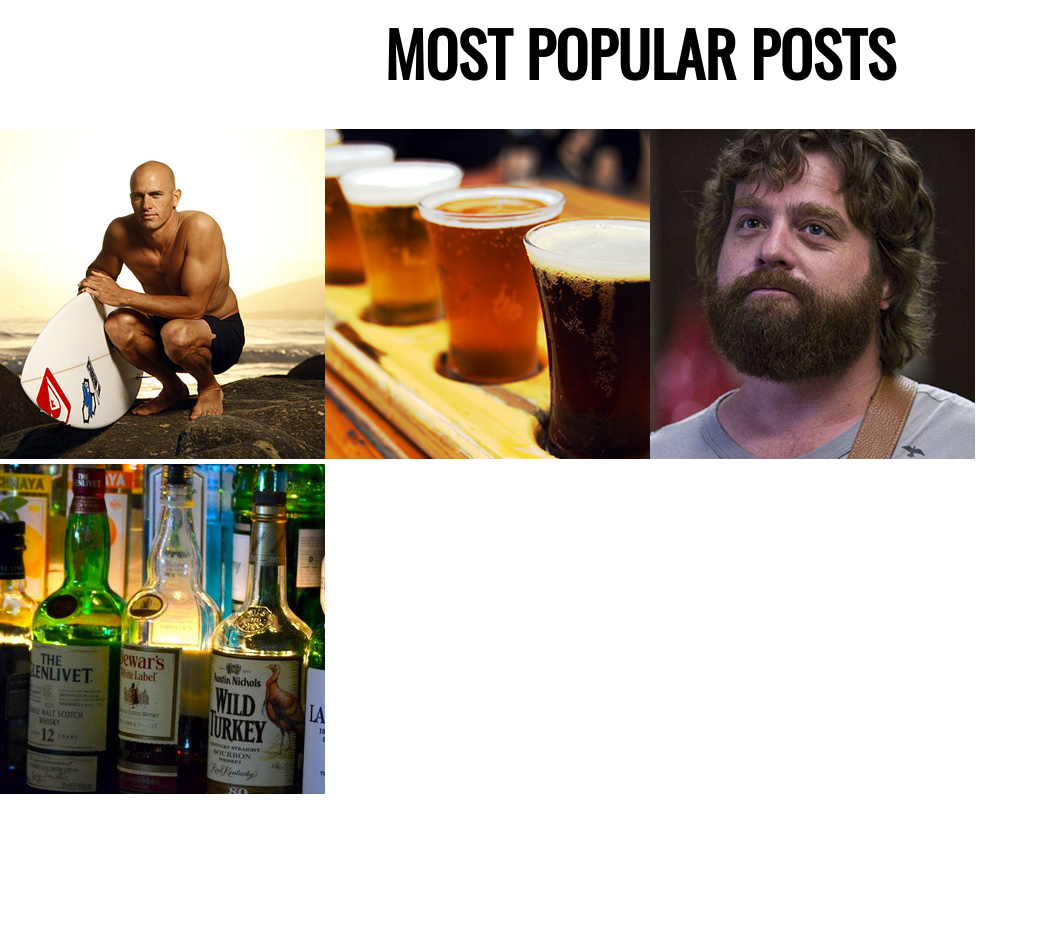
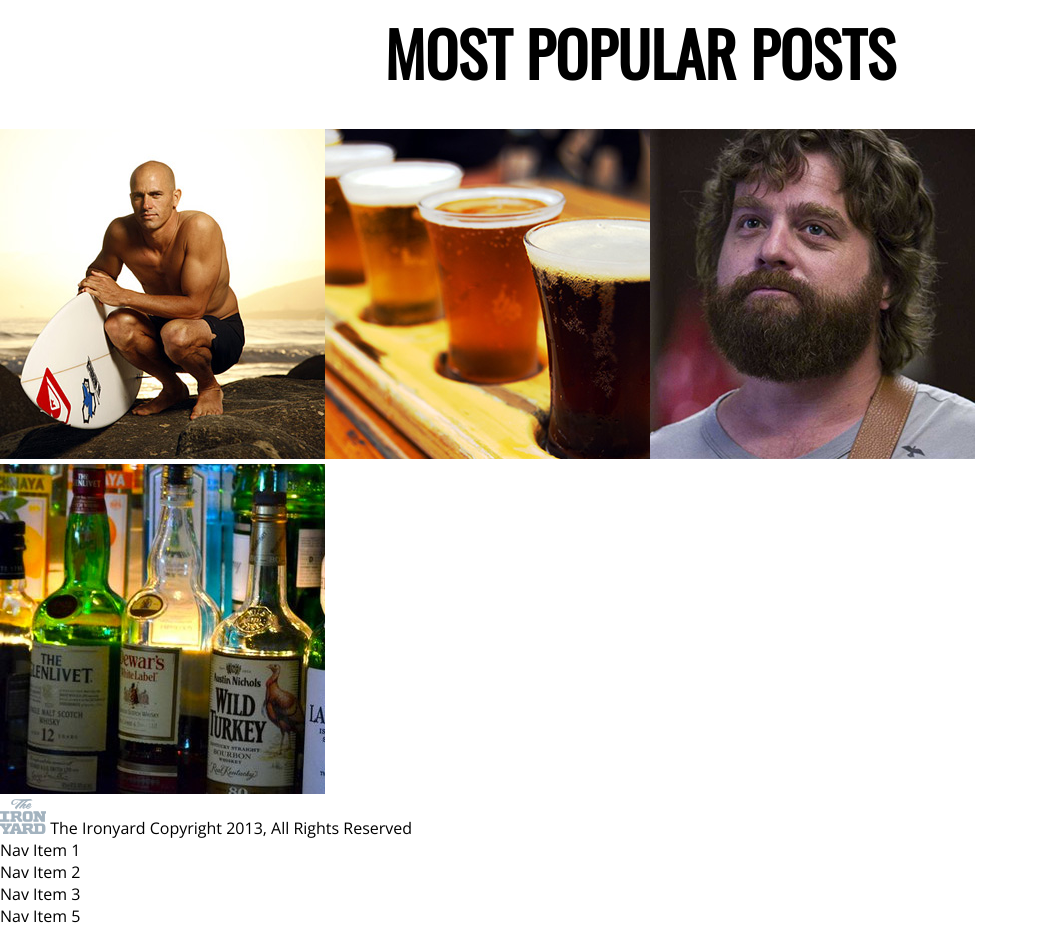
Before and after one commit to DeanGilewicz/Surf-And-Paddle, a plain HTML site: page index.html in a window 1280 px wide. Shown: the part 1520-2447 px from the top of the page, without its empty margins (0-1038 px from the left). Before the commit the page ends 2319 px from the top, so only its background shows below. Drawn offline with nearby package versions, Linux system fonts and the light colour scheme.

Commit message:
bottom banner content added

```diff
--- a/index.html
+++ b/index.html
@@ -75,15 +75,20 @@
             <img src="img/article-image-3.jpg"><!--img 3 and text-->
             <img src="img/article-image-4.jpg"><!--img 4 and text-->
           </section>
-          <section class="bottomBanner">
-      <!--bottom banner with background color-->
-      <!--img with compnay name-->
-      <!--nav links to items-->
+          <section class="bottomBanner"><!--bottom banner with background color-->
+            <div class"tiy">
+              <img src="img/theironyard-logo.png"><!--The Iron Yard img-->
+              <span>The Ironyard Copyright 2013, All Rights Reserved</span>
+            </div>
+            <div class="nav">
+              <nav>Nav Item 1</nav><!--nav link-->
+              <nav>Nav Item 2</nav><!--nav link-->
+              <nav>Nav Item 3</nav><!--nav link-->
+              <nav>Nav Item 5</nav><!--nav link-->
+            </div>
           </section>
+        </div><!-- end of footer div -->
 
-      </div><!-- end of footer div -->
     </div> <!-- end of container div -->
-
-
   </body>
 </html>
```
